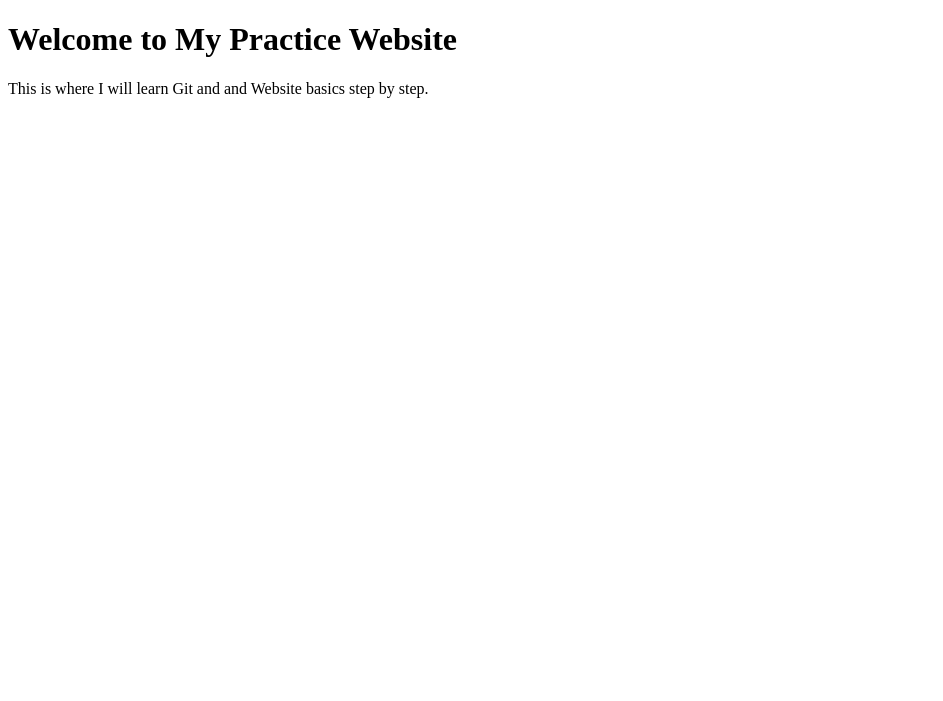
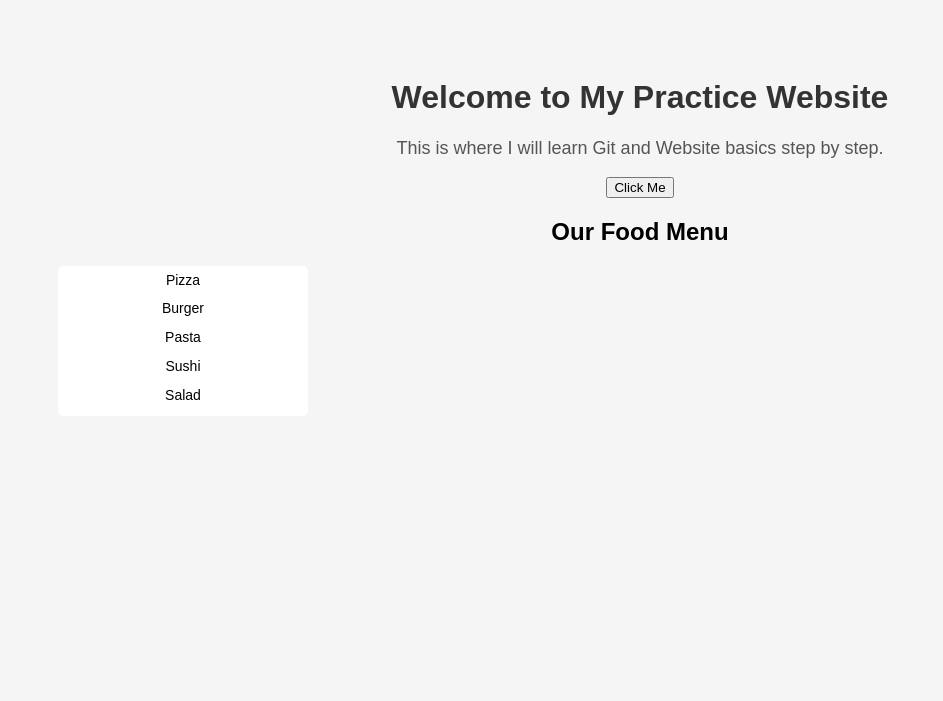
Before and after one commit to spacework639-bit/firstGit, a plain HTML site: page index.html in a window 1280 px wide. Shown: the whole page, without its empty margins (0-943 px from the left). Drawn offline with Linux system fonts and the light colour scheme.

Commit message:
Added vertical scroll food menu with hover zoom

```diff
--- a/index.html
+++ b/index.html
@@ -3,9 +3,32 @@
 <head>
   <meta charset="UTF-8">
   <title>My First Practice Website</title>
+  <link rel="stylesheet" href="style.css">
 </head>
 <body>
   <h1>Welcome to My Practice Website</h1>
-  <p>This is where I will learn Git and  and Website basics step by step.</p>
+  <p>This is where I will learn Git and Website basics step by step.</p>
+
+  <button onclick="showMessage()">Click Me</button>
+  <h2>Our Food Menu</h2>
+<div class="food-container-vertical">
+  <div class="food-item">Pizza</div>
+  <div class="food-item">Burger</div>
+  <div class="food-item">Pasta</div>
+  <div class="food-item">Sushi</div>
+  <div class="food-item">Salad</div>
+  <div class="food-item">Sandwich</div>
+  <div class="food-item">Fries</div>
+  <div class="food-item">Ice Cream</div>
+  <div class="food-item">Tacos</div>
+  <div class="food-item">Steak</div>
+  <div class="food-item">Dumplings</div>
+  <div class="food-item">Curry</div>
+  <div class="food-item">Noodles</div>
+  <div class="food-item">Donuts</div>
+  <div class="food-item">Smoothie</div>
+</div>
+
+
 </body>
 </html>
--- /dev/null
+++ b/script.js
@@ -0,0 +1,5 @@
+// script.js - Simple button click action
+
+function showMessage() {
+    alert("Hello! You clicked the button.");
+}
--- /dev/null
+++ b/style.css
@@ -0,0 +1,59 @@
+/* style.css - Clean & Simple */
+
+body {
+    font-family: Arial, sans-serif;
+    background-color: #f5f5f5;
+    text-align: center;
+    padding: 50px;
+}
+
+h1 {
+    color: #333;
+}
+
+p {
+    color: #555;
+    font-size: 18px;
+}
+/* Ultra-compact vertical scroll */
+/* Compact vertical scroll box */
+/* Compact vertical scroll box */
+/* Compact vertical scroll box - no horizontal scroll */
+.food-container-vertical {
+    max-height: 150px;       /* short container */
+    overflow-y: auto;        /* vertical scroll only */
+    overflow-x: hidden;      /* hide horizontal scroll */
+    width: 250px;            /* fixed width */
+    margin-top: 15px;
+    padding: 0;
+    border-radius: 5px;
+    background-color: #fff;
+}
+
+/* Minimal scrollbar */
+.food-container-vertical::-webkit-scrollbar {
+    width: 5px;
+}
+.food-container-vertical::-webkit-scrollbar-thumb {
+    background-color: rgba(0,0,0,0.2);
+    border-radius: 2px;
+}
+
+/* Food items - compact */
+.food-item {
+    padding: 6px 10px;
+    font-size: 14px;
+    margin: 0;
+    line-height: 1.2;
+    cursor: pointer;
+    white-space: nowrap;        /* prevent long text from wrapping */
+    overflow: hidden;           /* hide overflow */
+    text-overflow: ellipsis;    /* show ... if text too long */
+    transition: transform 0.2s, background 0.2s;
+}
+
+/* Hover effect - zoom */
+.food-item:hover {
+    transform: scale(1.1);
+    background-color: rgba(0,0,0,0.05);
+}
```
